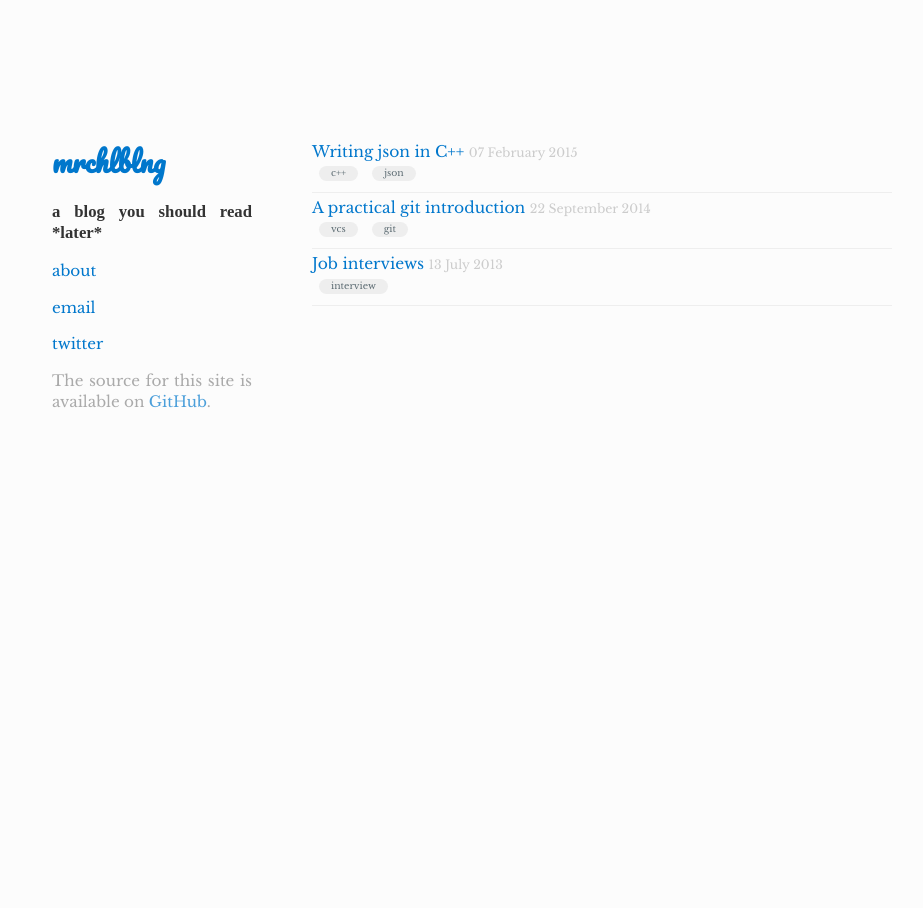
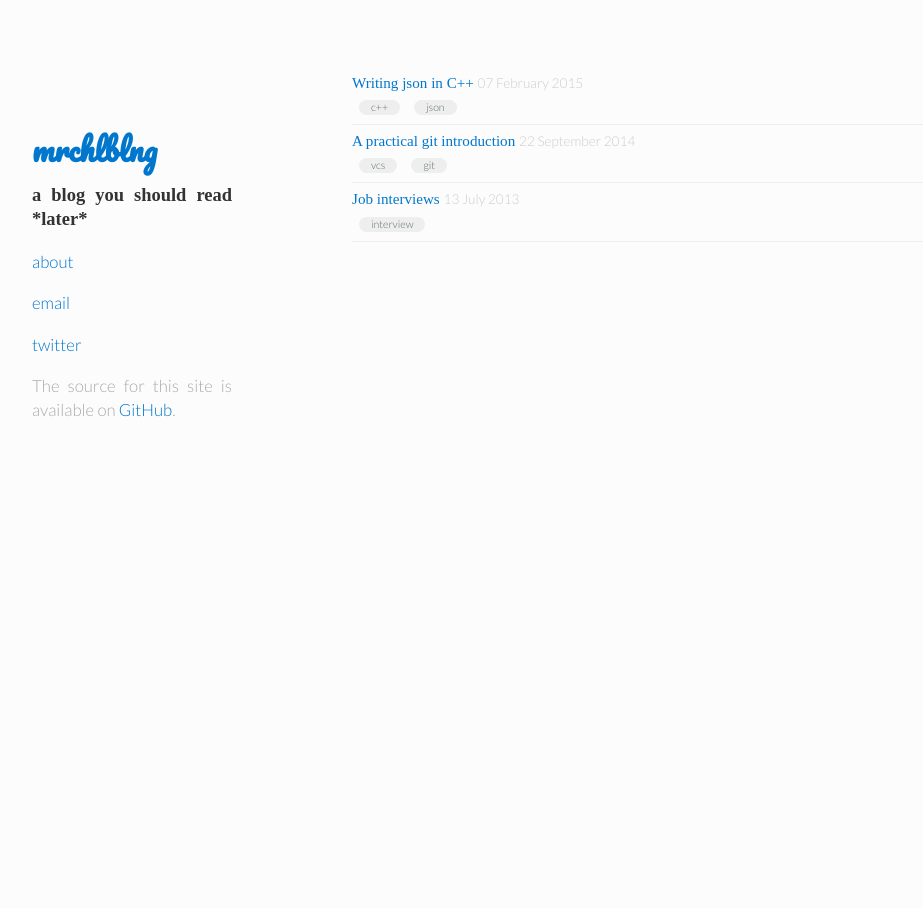
Before and after one commit to marchelbling/marc.helbling.fr, a Jekyll site: the page built from index.html, in a window 1280 px wide. Shown: the whole page, without its empty margins (56-979 px from the left). Built offline with Jekyll 4.4.1, drawn with Linux system fonts in a browser that asks for light colours; some web fonts are replaced; Markdown is read by kramdown in place of the engine named in the settings; the list of posts is cut into pages by our own code; comment, search, counter and statistics services are not loaded.

Commit message:
Updates style
* cleans columns margin
* re-uses lato font for 'meta' display
* cleans font size + line spacing + li spacing
* removes some (unused?) css properties
* finally converges toward the simple Georgia font (using css properties from theguardian.com)
* fixes code font size

```diff
--- a/_layouts/default.html
+++ b/_layouts/default.html
@@ -8,7 +8,7 @@
 
   <meta name="viewport" content="width=device-width, initial-scale=1, maximum-scale=1">
 
-  <link href='http://fonts.googleapis.com/css?family=Cutive|Pacifico|Libre+Baskerville:400' rel='stylesheet' type='text/css'>
+  <link href='http://fonts.googleapis.com/css?family=Cutive|Lato:300|Pacifico' rel='stylesheet' type='text/css'>
   <link rel="stylesheet" href="/assets/css/mrchlblng.css">
 
   <script>
--- a/_layouts/post.html
+++ b/_layouts/post.html
@@ -8,7 +8,7 @@
 
   <meta name="viewport" content="width=device-width, initial-scale=1, maximum-scale=1">
 
-  <link href='http://fonts.googleapis.com/css?family=Cutive|Pacifico|Libre+Baskerville:400' rel='stylesheet' type='text/css'>
+  <link href='http://fonts.googleapis.com/css?family=Cutive|Lato:300|Pacifico' rel='stylesheet' type='text/css'>
   <link rel="stylesheet" href="/assets/css/mrchlblng.css">
 
   <script>
--- a/assets/css/mrchlblng.css
+++ b/assets/css/mrchlblng.css
@@ -6,48 +6,44 @@ html, body {
   height: 100%;
 }
 
-body {
-  background-color: #fcfcfc;
-  font-family: 'Libre Baskerville';
-  color: #333;
-  font-size: 0.95em;
-  line-height: 1.4em;
-  text-align: justify;
-  text-justify: inter-word;
-}
-
 h1, h2, h3, h4, h5 {
+  font-size: 1em;
   font-family: 'Cutive', serif;
   clear: both;
 }
 
 h1 {
-  padding-top: 25px;
-  padding-bottom: 10px;
-  font-size: 1.5em;
+  padding-top: 1em;
+  font-size: 1.4em;
 }
 
 h2 {
-  padding-top: 6px;
-  padding-bottom: 6px;
-  font-size: 1.25em;
+  padding-top: 0.5em;
+  font-size: 1.2em;
 }
 
 h3 {
   font-size: 1.1em;
 }
 
+body {
+  background-color: #fcfcfc;
+  color: #333;
+  line-height: 1.45em;
+  text-align: justify;
+  text-justify: inter-word;
+  text-rendering: optimizelegibility;
+  font-family: Georgia;
+  font-size: 1.05em;
+  font-variant-ligatures: common-ligatures;
+}
+
+li:not(:last-child) {
+  margin-bottom: 0.5em;
+}
+
 p.quiet {
   color: #aaa;
-}
-
-p.quiet a {
-  color: rgba(0, 119, 204, 0.7);
-  -webkit-transition: color 0.3s;
-}
-
-p.quiet a:hover {
-  color: rgba(0, 119, 204, 1);
 }
 
 a {
@@ -57,19 +53,6 @@ a {
 
 a:hover {
   color: #a0d137;
-}
-
-pre, code {
-  font-family: Consolas, Courier, monospace;
-}
-
-pre code {
-  font-size: 0.95em;
-}
-
-code {
-  /* Smaller inline code */
-  font-size: 0.9em;
 }
 
 blockquote {
@@ -83,7 +66,7 @@ blockquote {
 blockquote p:first-of-type:before {
   content: open-quote;
   font-size: 3.5em;
-  vertical-align: -0.5em;
+  vertical-align: -0.45em;
   margin-right: 0.2em;
   line-height: 0.0em;
 }
@@ -92,6 +75,7 @@ blockquote p:first-of-type:after {
   content: close-quote;
   font-size: 3.5em;
   vertical-align: -0.5em;
+  margin-left: 0.1em;
   line-height: 0.0em;
 }
 
@@ -108,6 +92,18 @@ blockquote cite {
   margin-bottom: 1.5em;
 }
 
+pre, code {
+  font-family: Consolas, Courier, monospace;
+  font-size: 1em;
+  line-height: 1em;
+}
+
+code {
+  /* inlined code */
+  font-size: 0.85em;
+  vertical-align: 0.1em;
+}
+
 .columns, .blog {
   overflow: hidden;
   _overflow: hidden;
@@ -120,7 +116,7 @@ blockquote cite {
 
 header {
   width: 200px;
-  margin: 100px 0 0 100px;
+  margin: 80px 100px 0 80px;
 }
 
 header h1 {
@@ -141,37 +137,25 @@ header h2 {;
 
 .blog {
   width: 600px;
-  margin: 60px 0 0 0;
-  padding: 0 0 0 40px;
-}
-
-article {
-  margin: 0 0 30px 0;
-}
-
-
-/* Post header */
-article div.cf {
-  margin-top: 5px;
+  margin: 0 0 0 0;
+  padding: 0 0 0 0;
 }
 
 article div.cf h1 a {
   color: #333;
   border-bottom: 1px solid #eee;
   font-size: 1.6em;
-}
-
-article div.cf h1 a:hover {
-  color: #0077cc;
+  line-height: 1.25em;
 }
 
 article div.cf h2 {
   float: left;
   width: 100%;
   color: #999;
-  margin-top: -1.8em;
+  margin-top: -2em;
   margin-bottom: 2em;
-  font-size: 0.85em;
+  font-family: 'Lato', sans-serif;
+  font-size: 0.92em;
 }
 
 .rev {
@@ -202,7 +186,8 @@ article img {
   margin: 20px 0 0 0;
   padding: 0;
   list-style-type: none;
-  font-size: 0.8em;
+  font-family: 'Lato', sans-serif;
+  font-size: 0.7em;
 }
 
 .tags li {
@@ -249,18 +234,19 @@ article img {
 .results > li {
   margin: 0 0 4px 0;
   padding: 0 0 25px 0;
-  font-size: 1.02em;
+  font-size: 0.9em;
+  font-family: 'Cutive', serif;
   border-bottom: 1px solid #eee;
 }
 
 .results .date {
-  font-size: 0.8em;
+  font-family: 'Lato', sans-serif;
+  font-size: 0.9em;
   color: #ccc;
 }
 
 .results ul.tags {
   margin: 0 0 4px 0;
-  font-size: 0.6em;
 }
 
 .highlight {
@@ -281,6 +267,10 @@ article img {
   -moz-border-radius: 4px;
   -o-border-radius: 4px;
   border-radius: 4px;
+}
+
+.deets {
+   font-family: 'Lato';
 }
 
 #disqus_thread {
```
